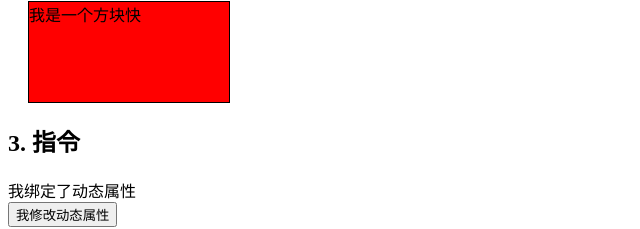
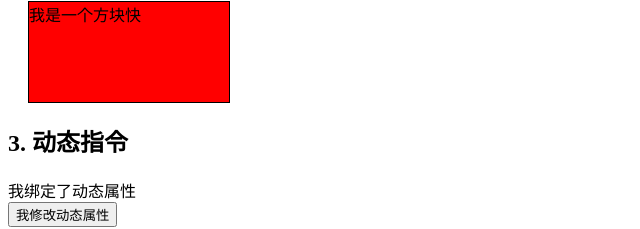
Before and after one commit to Juche/vue_ts_practice, a Vue app: page / in a window 1280 px wide. Shown: the part 218-447 px from the top of the page, without its empty margins (0-640 px from the left). Built offline with nearby package versions, Linux system fonts and the light colour scheme.

Commit message:
wip: update

```diff
--- a/src/components/V102.vue
+++ b/src/components/V102.vue
@@ -7,7 +7,7 @@
   <button @click="toggleState">toggleState</button>
   <!-- 动态绑定多个 Attribute -->
   <div v-bind="attrs">我是一个方块快</div>
-  <h2>3. 指令</h2>
+  <h2>3. 动态指令</h2>
   <div :title="evType" :[attrName]="attrVal" @[evType]="enHandle">我绑定了动态属性</div>
   <button @click="changeEvType">我修改动态属性</button>
 </template>
--- a/src/main.ts
+++ b/src/main.ts
@@ -8,6 +8,10 @@ const app = createApp(App)  // App 作为根组件
 // 应用实例会暴露一个 .config 对象允许我们配置一些应用级的选项
 // 例如定义一个应用级的错误处理器，它将捕获所有由子组件上抛而未被处理的错误：
 app.config.errorHandler = () => {}
+// 用于注册能够被应用内所有组件实例访问到的全局 property 的对象
+// 这是对 Vue 2 中 Vue.prototype 使用方式的一种替代，此写法在 Vue 3 已经不存在了
+// 与任何全局的东西一样，应该谨慎使用
+app.config.globalProperties.Author = 'Juching'
 
 // .mount() 方法应该始终在整个应用配置和资源注册完成后被调用。
 // 不同于其他资源注册方法，它的返回值是根组件实例而非应用实例
```
